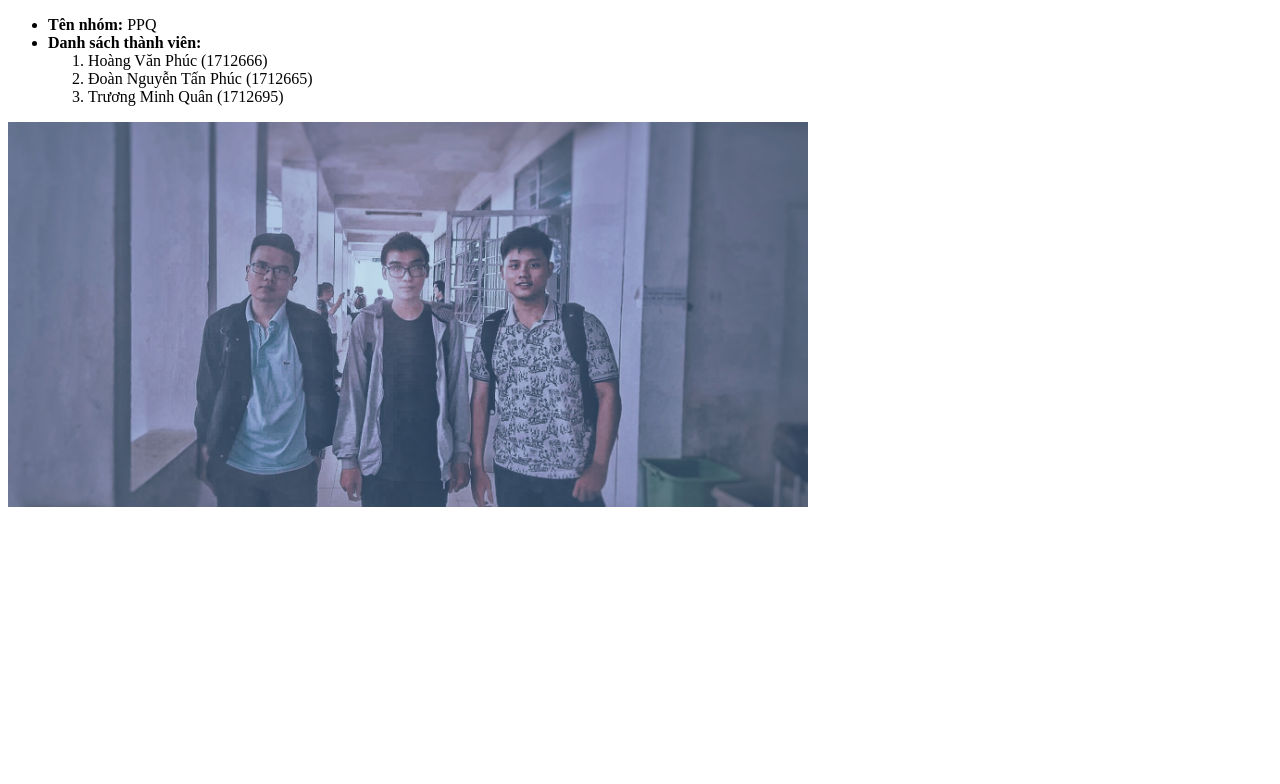
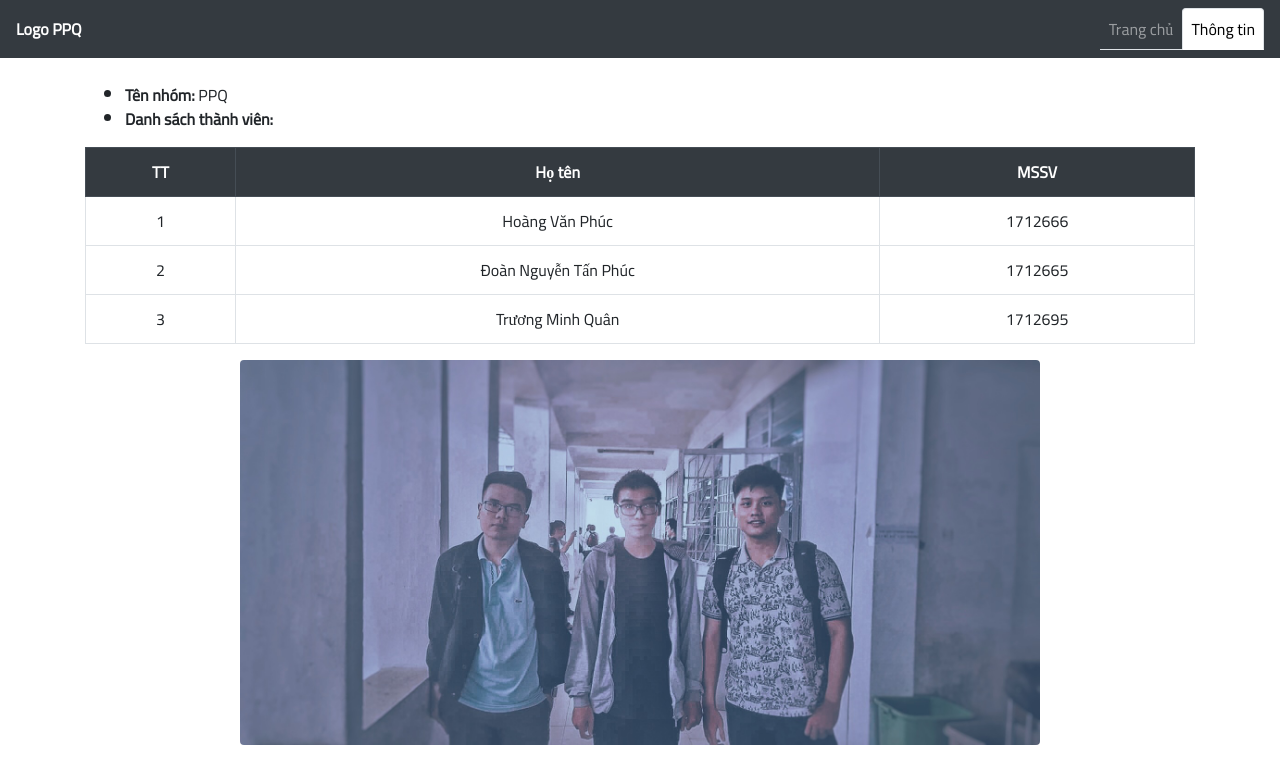
Before and after one commit to hvphuc99/PPQ, a website: page index.html in a window 1280 px wide. Drawn offline with nearby package versions, Linux system fonts and the light colour scheme.

Commit message:
Add css properties

```diff
--- a/index.html
+++ b/index.html
@@ -2,27 +2,61 @@
 <html lang="vi">
 
 <head>
+  <link rel="stylesheet" href="https://stackpath.bootstrapcdn.com/bootstrap/4.3.1/css/bootstrap.min.css">
+  <link rel="stylesheet" href="style.css">
   <title>Thông tin nhóm PPQ</title>
   <link rel="icon" href="images/icon.png">
 </head>
 
 <body>
-  <div>
+  <nav class="navbar navbar-expand-md navbar-dark bg-dark sticky-top">
+    <a class="navbar-branch" href="#">
+      <strong style="color: white">Logo PPQ</strong>
+    </a>
+    <ul class="navbar-nav ml-auto nav-tabs">
+      <li class="nav-item">
+        <a class="nav-link" href="#">Trang chủ</a>
+      </li>
+      <li class="nav-item">
+        <a class="nav-link active" href="#">Thông tin</a>
+      </li>
+    </ul>
+  </nav>
+  <div class="container">
     <ul>
       <li><strong>Tên nhóm: </strong>PPQ</li>
       <li><strong>Danh sách thành viên: </strong></li>
-      <ol>
-        <li>Hoàng Văn Phúc (1712666)</li>
-        <li>Đoàn Nguyễn Tấn Phúc (1712665)</li>
-        <li>Trương Minh Quân (1712695)</li>
-      </ol>
     </ul>
-    <img src="images/ppq.jpg" alt="image" width="800px" usemap="#mymap">
+    <table class="table table-bordered table-hover text-center">
+      <tr class="thead-dark">
+        <th>TT</th>
+        <th>Họ tên</th>
+        <th>MSSV</th>
+      </tr>
+      <tr>
+        <td>1</td>
+        <td>Hoàng Văn Phúc</td>
+        <td>1712666</td>
+      </tr>
+      <tr>
+        <td>2</td>
+        <td>Đoàn Nguyễn Tấn Phúc</td>
+        <td>1712665</td>
+      </tr>
+      <tr>
+        <td>3</td>
+        <td>Trương Minh Quân</td>
+        <td>1712695</td>
+      </tr>
+    </table>
+    <div class="text-center">
+    <img class="img-fluid rounded" src="images/ppq.jpg" alt="image" width="800px" usemap="#mymap">
     <map name="mymap">
       <area shape="rect" coords="180,415,330,109"  href="members/1712665/1712665.html" alt="1712665" title="1712665">
       <area shape="rect" coords="331,416,460,110" href="members/1712666/1712666.html" alt="1712666" title="1712666">
       <area shape="rect" coords="461,111,610,415" href="members/1712695/1712695.html" alt="1712695" title="1712695">
     </map>
+    </div>
   </div>
 </body>
 
--- /dev/null
+++ b/style.css
@@ -0,0 +1,15 @@
+@import url('https://fonts.googleapis.com/css?family=Cairo');
+
+html, body {
+  width: 100%;
+  height: 100%;
+  font-family: 'Cairo';
+}
+
+.container {
+  margin-top: 25px;
+}
+
+li .active {
+    color: black !important;
+}
```
